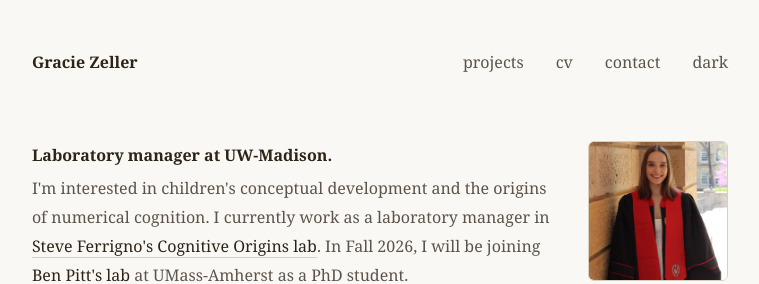
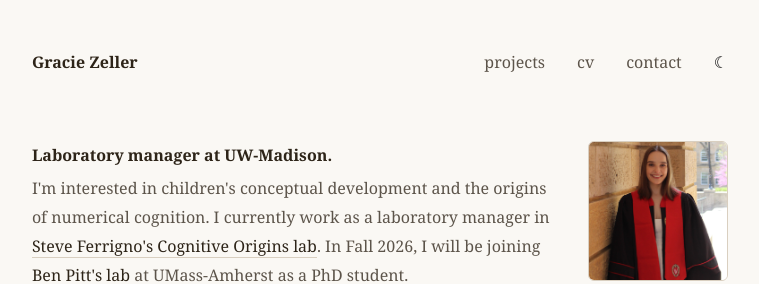
Before and after one commit to zellergracie/zellergracie.github.io, a Jekyll site: the page built from index.md, in a window 1280 px wide. Shown: the top 284 px of the page, without its empty margins (260-1019 px from the left). Built offline with Jekyll 4.4.1, drawn with Linux system fonts in a browser that asks for light colours.

Commit message:
Update default.html

```diff
--- a/_layouts/default.html
+++ b/_layouts/default.html
@@ -22,7 +22,7 @@
     body.dark {
       --bg: #0f0f0f;
       --text: #e8e2d8;
-      --muted: #7a7068;
+      --muted: #a89e92;
       --border: #2a2520;
       --border-light: #1e1a17;
     }
@@ -74,14 +74,14 @@
     #theme-toggle {
       background: none;
       border: none;
-      font-family: Georgia, 'Times New Roman', serif;
       font-size: 1rem;
-      color: var(--muted);
       cursor: pointer;
       padding: 0;
-      border-bottom: 1px solid transparent;
-      transition: color 0.15s, border-color 0.15s;
+      line-height: 1;
+      transition: opacity 0.15s;
     }
+
+    #theme-toggle:hover { opacity: 0.6; }
 
     #theme-toggle:hover {
       color: var(--text);
@@ -193,8 +193,7 @@
       <li><a href="#work">projects</a></li>
       <li><a href="#cv">cv</a></li>
       <li><a href="#contact">contact</a></li>
-      <li><button id="theme-toggle" onclick="toggleTheme()">dark</button></li>
-    </ul>
+      <li><button id="theme-toggle" onclick="toggleTheme()" aria-label="Toggle dark mode">☾</button></li>    </ul>
   </nav>
 
   {{ content }}
@@ -205,13 +204,13 @@
 <script>
   function toggleTheme() {
     const isDark = document.body.classList.toggle('dark');
-    document.getElementById('theme-toggle').textContent = isDark ? 'light' : 'dark';
+    document.getElementById('theme-toggle').textContent = isDark ? '𖤓' : '☾';
     localStorage.setItem('theme', isDark ? 'dark' : 'light');
   }
 
   if (localStorage.getItem('theme') === 'dark') {
     document.body.classList.add('dark');
-    document.getElementById('theme-toggle').textContent = 'light';
+    document.getElementById('theme-toggle').textContent = '𖤓';
   }
 </script>
 </body>
```
